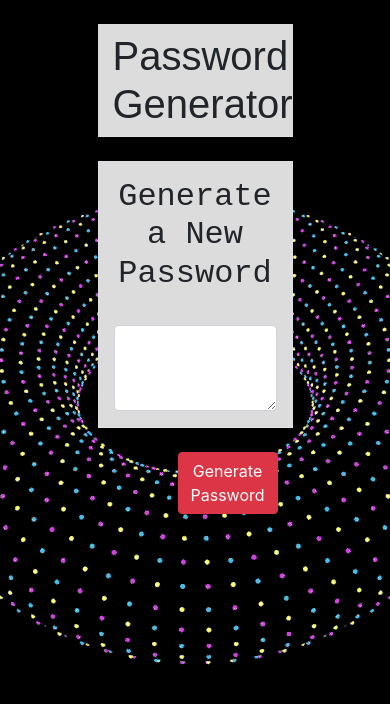
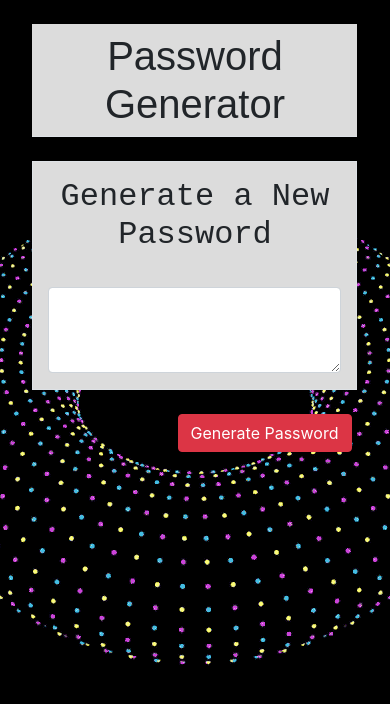
Before and after one commit to mdu830/Password-Gen, a plain HTML site: page index.html in a window 390 px wide. Drawn offline with nearby package versions, Linux system fonts and the light colour scheme.

Commit message:
added media queries and adjusted columns in bootstrap

```diff
--- a/assets/css/style.css
+++ b/assets/css/style.css
@@ -24,3 +24,11 @@ h2 {
 .bgc {
     background-color: gainsboro;
 }
+
+/* Media Queries */
+
+@media screen and (min-width: 768px) {
+    body {
+
+    }
+}
--- a/index.html
+++ b/index.html
@@ -4,6 +4,8 @@
     <head>
         <title>Password Gen</title>
         <meta charset="UTF-8"/>
+            <!-- media queries -->
+        <meta name="viewport" content="width=device-width, initial-scale=1">
             <!-- bootstrap -->
         <link rel="stylesheet" href="https://cdn.jsdelivr.net/npm/bootstrap@4.5.3/dist/css/bootstrap.min.css" integrity="sha384-TX8t27EcRE3e/ihU7zmQxVncDAy5uIKz4rEkgIXeMed4M0jlfIDPvg6uqKI2xXr2" crossorigin="anonymous">
         <script src="https://code.jquery.com/jquery-3.5.1.slim.min.js" integrity="sha384-DfXdz2htPH0lsSSs5nCTpuj/zy4C+OGpamoFVy38MVBnE+IbbVYUew+OrCXaRkfj" crossorigin="anonymous"></script>
@@ -17,19 +19,19 @@
                 <div class="container">
 
                     <div class="row">
-                        <div class="col-3">
+                        <div class="col-1">
                         </div>
-                        <div class="col-6 mt-4 mb-4 pt-2 text-center border-bottom bgc">
+                        <div class="col-10 mt-4 mb-4 pt-2 text-center border-bottom bgc">
                             <h1>Password Generator</h1>
                         </div>
                         <div class="col-3">
                         </div>
                     </div>
-                    <div class="row bigg">
-                        <div class="col-3">
+                    <div class="row">
+                        <div class="col-1">
 
                         </div>
-                        <div class="col-6 pt-3 text-center border bgc">
+                        <div class="col-10 pt-3 text-center border bgc">
                             <h2>Generate a New Password</h2>
                             <div class="mb-3">
                                 <label for="exampleFormControlTextarea1" class="form-label"></label>
@@ -45,9 +47,7 @@
                             <button type="button" id="go" class="btn btn-danger"></button>
                             <script src="./script.js"></script>
                         </div>
-                        <div class="col">
 
-                        </div>
                     </div>
                 </div>
 
```
